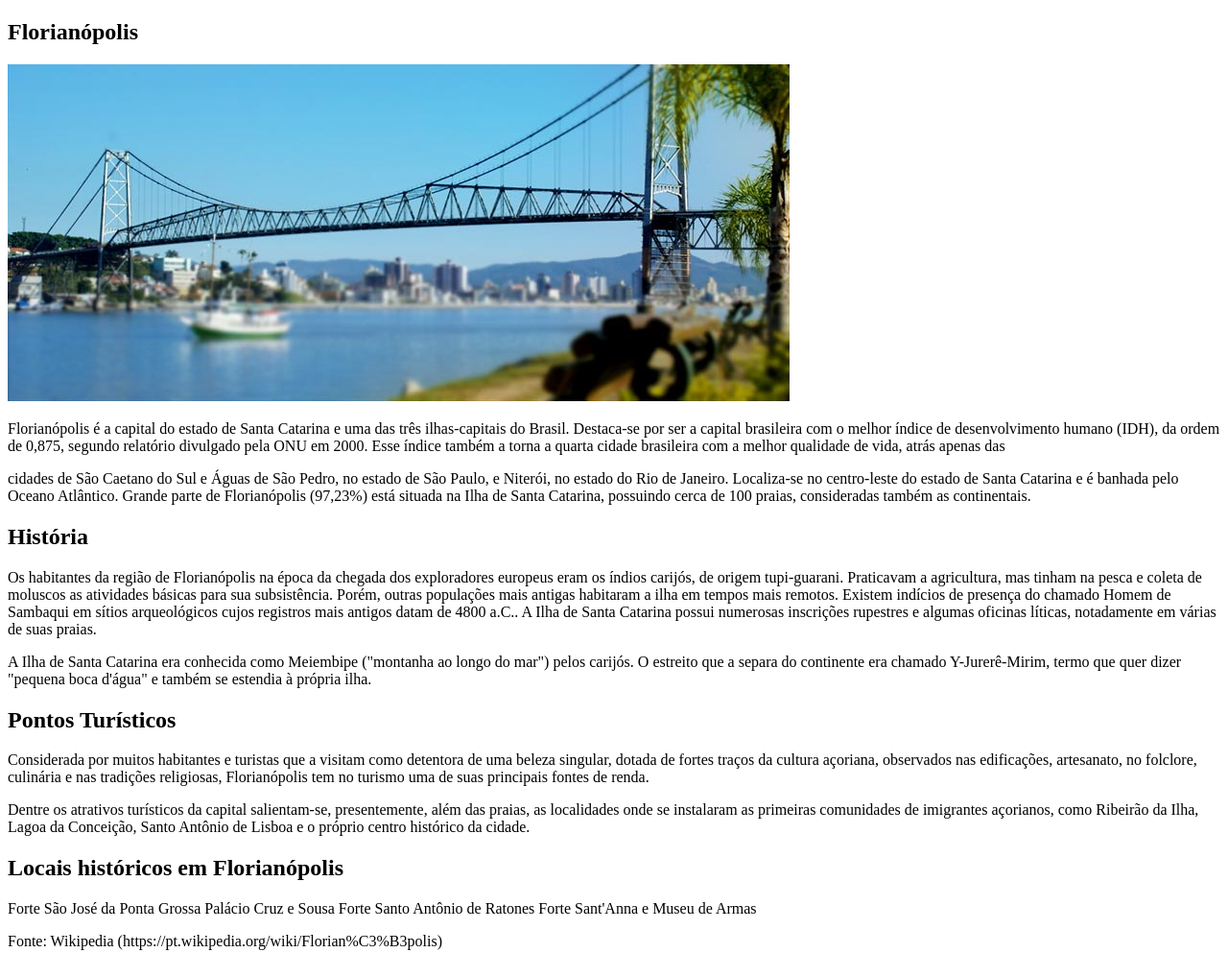
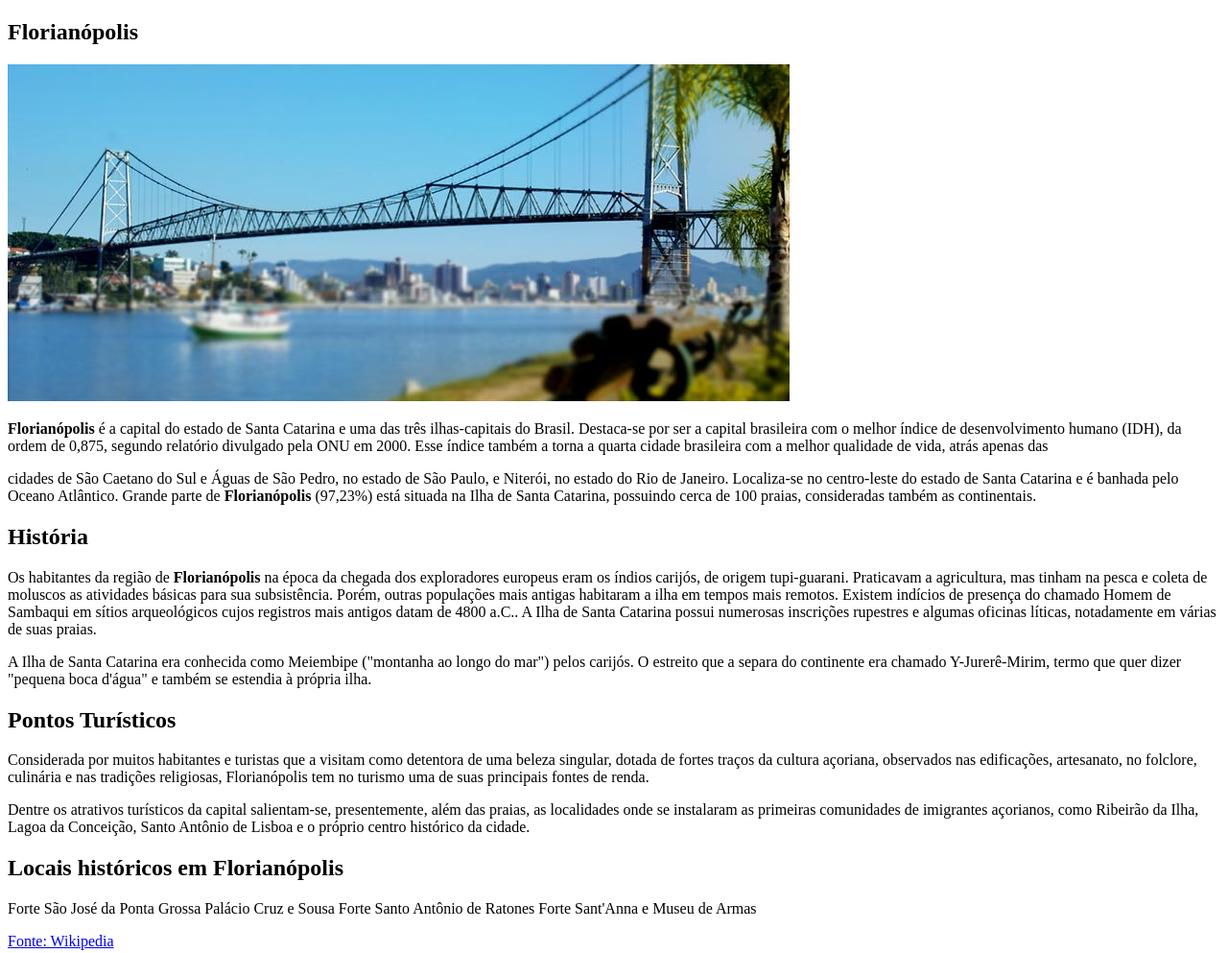
Before and after one commit to joaocastro0429/projeto_paisagem, a plain HTML site: page index.html in a window 1280 px wide. Shown: the top 993 px of the page at 96% size. Drawn offline with Linux system fonts and the light colour scheme.

Commit message:
frist commit

```diff
--- a/index.html
+++ b/index.html
@@ -14,7 +14,8 @@
             <img src="img/florianopolis.jpg" alt="florianopolis">
 
 
-            <p> Florianópolis é a capital do estado de Santa Catarina e uma das três ilhas-capitais do Brasil.
+            <p> <strong>Florianópolis</strong> é a capital do estado de Santa Catarina e uma das três ilhas-capitais do
+                Brasil.
                 Destaca-se
                 por
                 ser a
@@ -32,8 +33,8 @@
                 Janeiro.
                 Localiza-se no centro-leste do estado de Santa Catarina e é banhada pelo Oceano Atlântico. Grande parte
                 de
-                Florianópolis
-                (97,23%) está situada na Ilha de Santa Catarina, possuindo cerca de 100 praias, consideradas também as
+                <strong>Florianópolis</strong> (97,23%) está situada na Ilha de Santa Catarina, possuindo cerca de 100
+                praias, consideradas também as
                 continentais.
 
 
@@ -45,7 +46,8 @@
         <section>
             <h2>História</h2>
             <p>
-                Os habitantes da região de Florianópolis na época da chegada dos exploradores europeus eram os índios
+                Os habitantes da região de <strong>Florianópolis</strong> na época da chegada dos exploradores europeus
+                eram os índios
                 carijós,
                 de
                 origem
@@ -98,7 +100,7 @@
         </section>
 
         <section>
-            <h2>Locais históricos em Florianópolis</h2>
+            <h2>Locais históricos em <strong>Florianópolis</strong></h2>
             <p>
 
                 Forte São José da Ponta Grossa
@@ -108,7 +110,7 @@
 
             </p>
             <p>
-                Fonte: Wikipedia (https://pt.wikipedia.org/wiki/Florian%C3%B3polis)
+                <a href="https://pt.wikipedia.org/wiki/Florian%C3%B3polis">Fonte: Wikipedia</a>
 
             </p>
             <img src="img/turistico1.jpg" alt="turistico1" width="200">
@@ -119,17 +121,6 @@
         </section>
 
 
-
-
-
-
-
-
-
-
-
-
-
     </main>
 </body>
 
```
